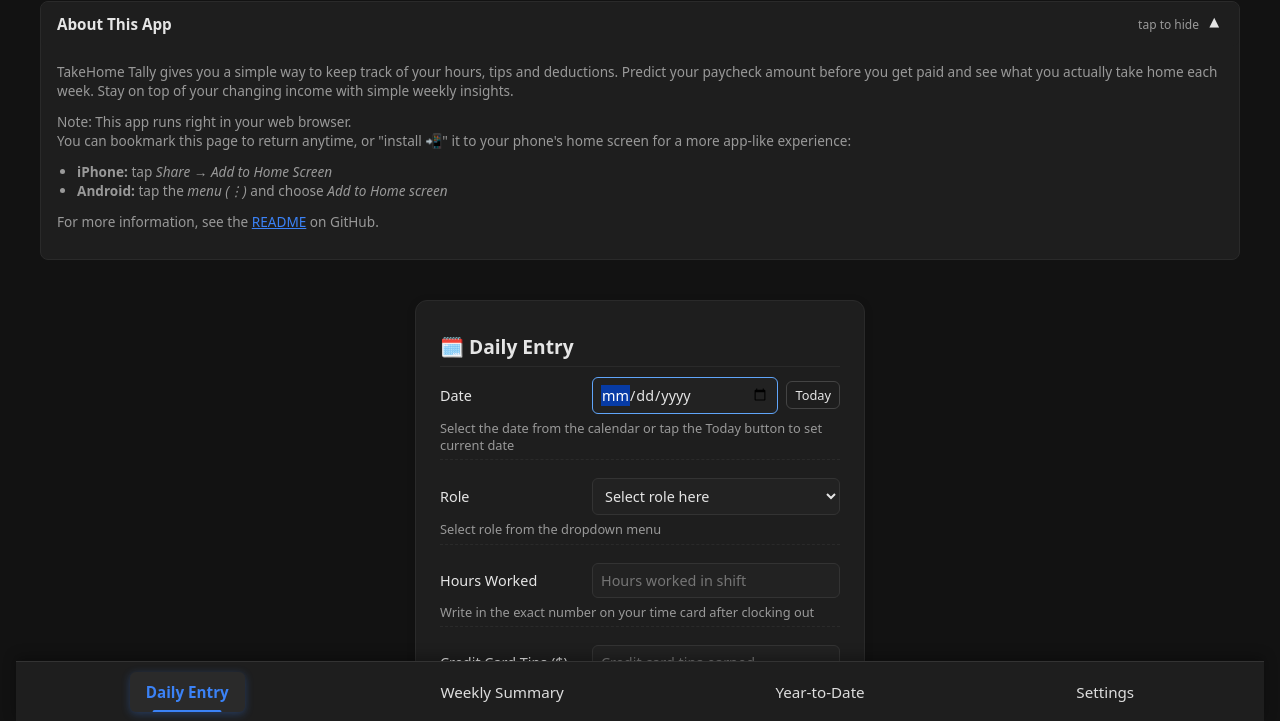
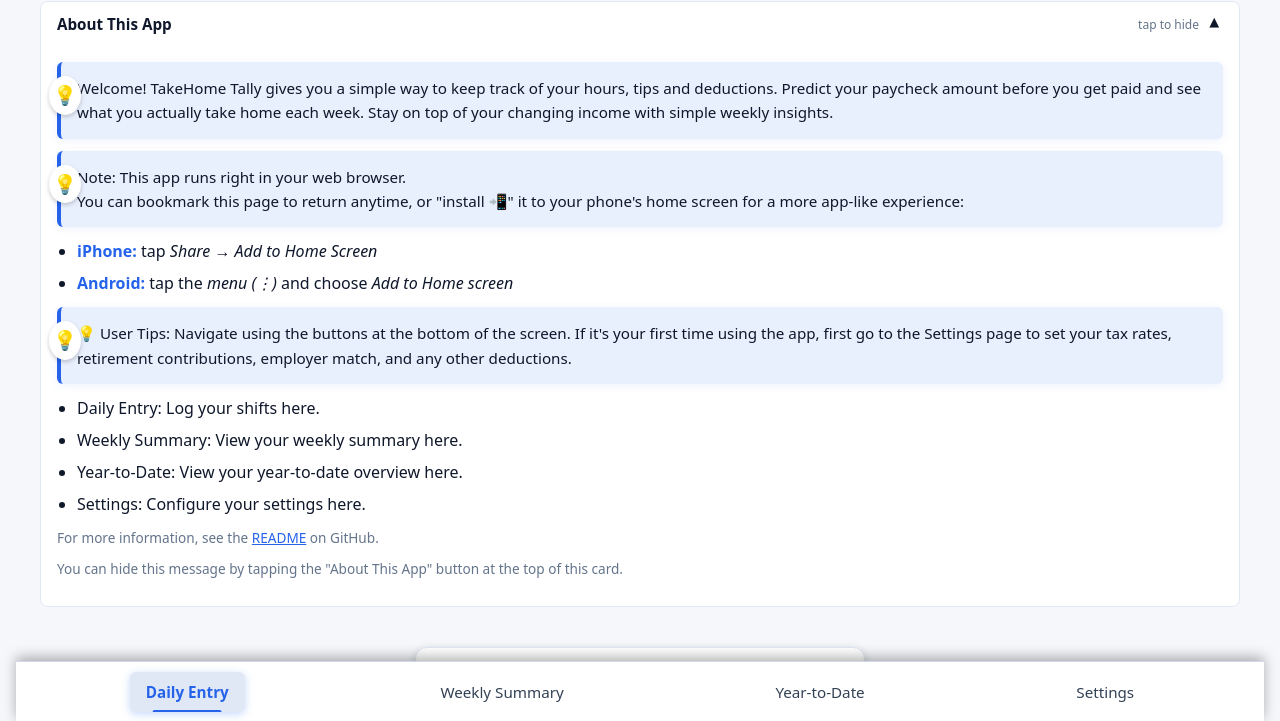
Before and after one commit to marjo-dev/take-home-tally, a plain HTML site: page index.html in a window 1280 px wide. Shown: the part 78-799 px from the top of the page. Drawn offline with Linux system fonts and the light colour scheme.

Commit message:
Set default theme to light and add prominent user-tips styling
- Added prominent styling for .user-tips class with blue accent and lightbulb icon
- Increased max-height for app-description and settings-description cards to prevent text cutoff

```diff
--- a/index.html
+++ b/index.html
@@ -5,7 +5,7 @@
     <meta name="viewport" content="width=device-width, initial-scale=1.0" />
     <title>TakeHome Tally</title>
     <link rel="manifest" href="manifest.json" />
-    <meta name="theme-color" content="#121212" />
+    <meta name="theme-color" content="#f5f7fb" />
     <meta name="mobile-web-app-capable" content="yes" />
     <meta name="apple-mobile-web-app-status-bar-style" content="black-translucent" />
     <meta name="apple-mobile-web-app-title" content="TakeHome Tally" />
@@ -22,18 +22,29 @@
             <span class="toggle-hint muted">tap to hide</span>
           </button>
           <div id="app-description-content" class="app-description-content expanded">
-            <p class="muted">TakeHome Tally gives you a simple way to keep track of your hours, tips and deductions. Predict your paycheck amount before you get paid and see what you actually take home each week. Stay on top of your changing income with simple weekly insights.
+            <p class="user-tips">Welcome! TakeHome Tally gives you a simple way to keep track of your hours, tips and deductions. Predict your paycheck amount before you get paid and see what you actually take home each week. Stay on top of your changing income with simple weekly insights.
             </p>
-            <p class="muted">
+            <p class="user-tips">
               Note: This app runs right in your web browser.<br>
               You can bookmark this page to return anytime, or "install 📲" it to your phone's home screen for a more app-like experience:
             </p>
-            <ul class="muted">
+            <ul class="user-tips-list">
               <li><strong>iPhone:</strong> tap <em>Share → Add to Home Screen</em></li>
               <li><strong>Android:</strong> tap the <em>menu (⋮)</em> and choose <em>Add to Home screen</em></li>
             </ul>
+            <p class="user-tips">💡 User Tips: Navigate using the buttons at the bottom of the screen. If it's your first time using the app, first go to the Settings page to set your tax rates, retirement contributions, employer match, and any other deductions.
+              <ul class="user-tips-list">
+                <li>Daily Entry: Log your shifts here.</li>
+                <li>Weekly Summary: View your weekly summary here.</li>
+                <li>Year-to-Date: View your year-to-date overview here.</li>
+                <li>Settings: Configure your settings here.</li>
+              </ul>
+            </p>
             <p class="muted">
               For more information, see the <a href="https://github.com/marjo-dev/take-home-tally/blob/main/README.md" target="_blank" rel="noopener noreferrer">README</a> on GitHub.
+            </p>
+            <p class="muted">
+              You can hide this message by tapping the "About This App" button at the top of this card.
             </p>
           </div>
         </div>
@@ -58,23 +69,26 @@
                   <span class="toggle-hint muted">tap to hide</span>
                 </button>
                 <div id="settings-description-content" class="settings-description-content expanded">
-                  <p class="muted">
+                  <p class="user-tips">
                     Set your tax rates, retirement contributions, employer match, and any other deductions.
                     These values are saved locally and used to estimate your weekly take-home pay.
                   </p>
-                  <p class="muted">
+                  <p class="user-tips">
                     Note: This app provides estimates only — it doesn't calculate your exact taxes or retirement contributions.
                     Your actual paycheck may differ based on your employer's payroll system and specific withholdings.
                   </p>
-                  <p class="muted">
+                  <p class="user-tips">
                     By default, a 20% tax deduction is applied to taxable income — a reasonable starting point for most tipped workers.
                   </p>
-                  <p class="muted">
+                  <p class="user-tips">
                     If you don't have a 401(k), Roth 401(k), or employer match, you can leave those at 0%.
                     The same goes for any other optional deductions.
                   </p>
                   <p class="muted">
                     You can update these settings anytime to refresh your estimated take-home pay.
+                  </p>
+                  <p class="muted">
+                    You can hide this message by tapping the "About Settings" button at the top of this card.
                   </p>
                 </div>
               </div>
@@ -126,7 +140,7 @@
             <!-- ROLE MANAGER -->
             <div class="card">
               <h2>👤 Role Manager</h2>
-              <p class="muted">Set up your roles and hourly rates here. These roles will appear in the Daily Entry dropdown menu when you log your shift. You can add or edit roles as needed, and delete any roles you don't need anymore.</p>
+              <p class="user-tips">Set up your roles and hourly rates here. These roles will appear in the Daily Entry dropdown menu when you log your shift. You can add or edit roles as needed, and delete any roles you don't need anymore.</p>
               <div class="card-divider"></div>
               <div class="entry-column">
                 <div class="label-group">
@@ -167,7 +181,7 @@
             <!-- BACKUP / RESTORE -->
             <div class="card">
               <h2>💾 Backup / Restore</h2>
-              <p class="muted">
+              <p class="user-tips">
                 Here is where you can back up your app data, or export your entries to a spreadsheet. You can also reset everything if you want to start fresh, and restore from a backup.
               </p>
 
--- a/script.js
+++ b/script.js
@@ -20,7 +20,7 @@ document.addEventListener("DOMContentLoaded", () => {
       roth401kRate: 0,
       employerMatch: 3,
       otherDeductions: 0,
-      theme: "dark",
+      theme: "light",
       roles: { "Server": 10.00, "Host": 15.00, "Expo": 15.00, "Bartender": 15.00 }
     };
   }
@@ -418,7 +418,7 @@ document.addEventListener("DOMContentLoaded", () => {
     document.getElementById("set-match").value = settings.employerMatch;
     document.getElementById("set-other").value = settings.otherDeductions;
     const themeSelect = document.getElementById("set-theme");
-    if (themeSelect) themeSelect.value = settings.theme || "dark";
+    if (themeSelect) themeSelect.value = settings.theme || "light";
     renderRolesTable();
     refreshRoleSelect();
   }
@@ -438,7 +438,7 @@ document.addEventListener("DOMContentLoaded", () => {
     settings.roth401kRate = parseFloat(document.getElementById("set-roth401k").value) || 0;
     settings.employerMatch = parseFloat(document.getElementById("set-match").value) || 0;
     settings.otherDeductions = parseFloat(document.getElementById("set-other").value) || 0;
-    settings.theme = document.getElementById("set-theme").value || "dark";
+    settings.theme = document.getElementById("set-theme").value || "light";
     await saveSettings();
     refreshWeekTable();
     applyTheme(settings.theme);
@@ -891,7 +891,7 @@ document.addEventListener("DOMContentLoaded", () => {
       const storedEntries = await loadEntries();
       entries = Array.isArray(storedEntries) ? storedEntries : [];
 
-      if (!settings.theme) settings.theme = "dark";
+      if (!settings.theme) settings.theme = "light";
 
       syncYtdLabels();
       renderSettings();
--- a/style.css
+++ b/style.css
@@ -247,7 +247,7 @@ h2 {
 }
 
 .app-description-content.expanded {
-  max-height: 500px;
+  max-height: 3000px;
   padding: 16px;
 }
 
@@ -348,7 +348,7 @@ body.theme-light .settings-description {
 }
 
 .settings-description-content.expanded {
-  max-height: 500px;
+  max-height: 3000px;
   padding: 16px;
 }
 
@@ -636,6 +636,57 @@ label.button-label:hover {
 .muted {
   color: var(--muted);
   font-size: 0.85rem;
+}
+
+/* User Tips - Prominent styling for important information */
+.user-tips {
+  background: rgba(59, 130, 246, 0.15);
+  border-left: 4px solid var(--button-bg);
+  border-radius: 6px;
+  padding: 14px 16px;
+  margin: 16px 0;
+  font-size: 0.95rem;
+  line-height: 1.6;
+  color: var(--text);
+  box-shadow: 0 2px 8px rgba(59, 130, 246, 0.1);
+  position: relative;
+}
+
+.user-tips::before {
+  content: "💡";
+  position: absolute;
+  left: -12px;
+  top: 14px;
+  font-size: 1.2rem;
+  background: var(--card-bg);
+  padding: 4px;
+  border-radius: 50%;
+  box-shadow: 0 2px 4px rgba(0, 0, 0, 0.2);
+}
+
+/* Light theme adjustments */
+body.theme-light .user-tips {
+  background: rgba(37, 99, 235, 0.1);
+  border-left-color: var(--button-bg);
+  box-shadow: 0 2px 8px rgba(37, 99, 235, 0.08);
+}
+
+/* User tips list styling */
+.user-tips-list {
+  margin: 12px 0;
+  padding-left: 24px;
+  list-style-type: disc;
+}
+
+.user-tips-list li {
+  margin: 8px 0;
+  line-height: 1.5;
+  color: var(--text);
+}
+
+.user-tips-list li strong {
+  color: var(--button-bg);
+  font-weight: 600;
 }
 
 /* =====================================================
```
Also changed, not shown: manifest.json.
